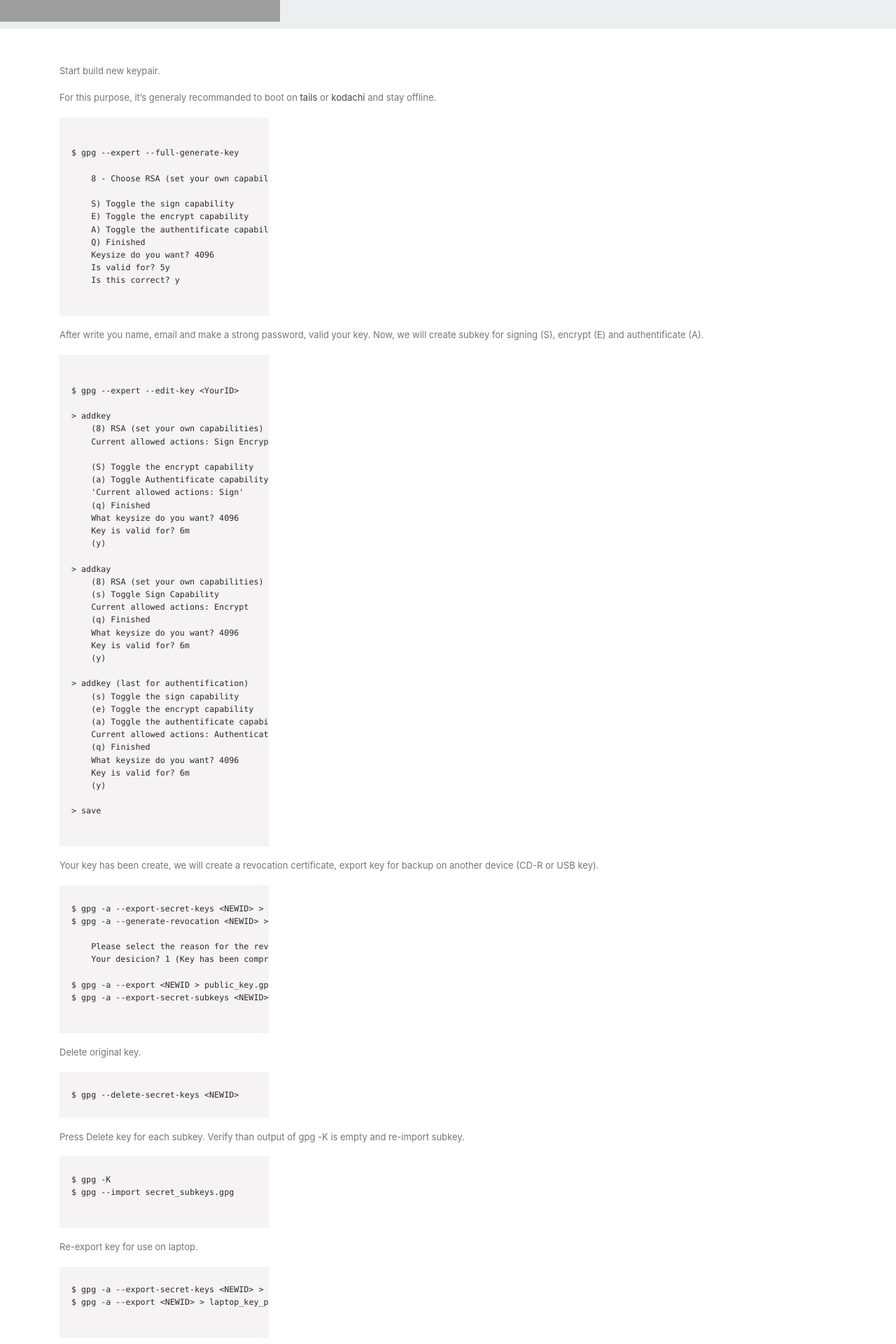
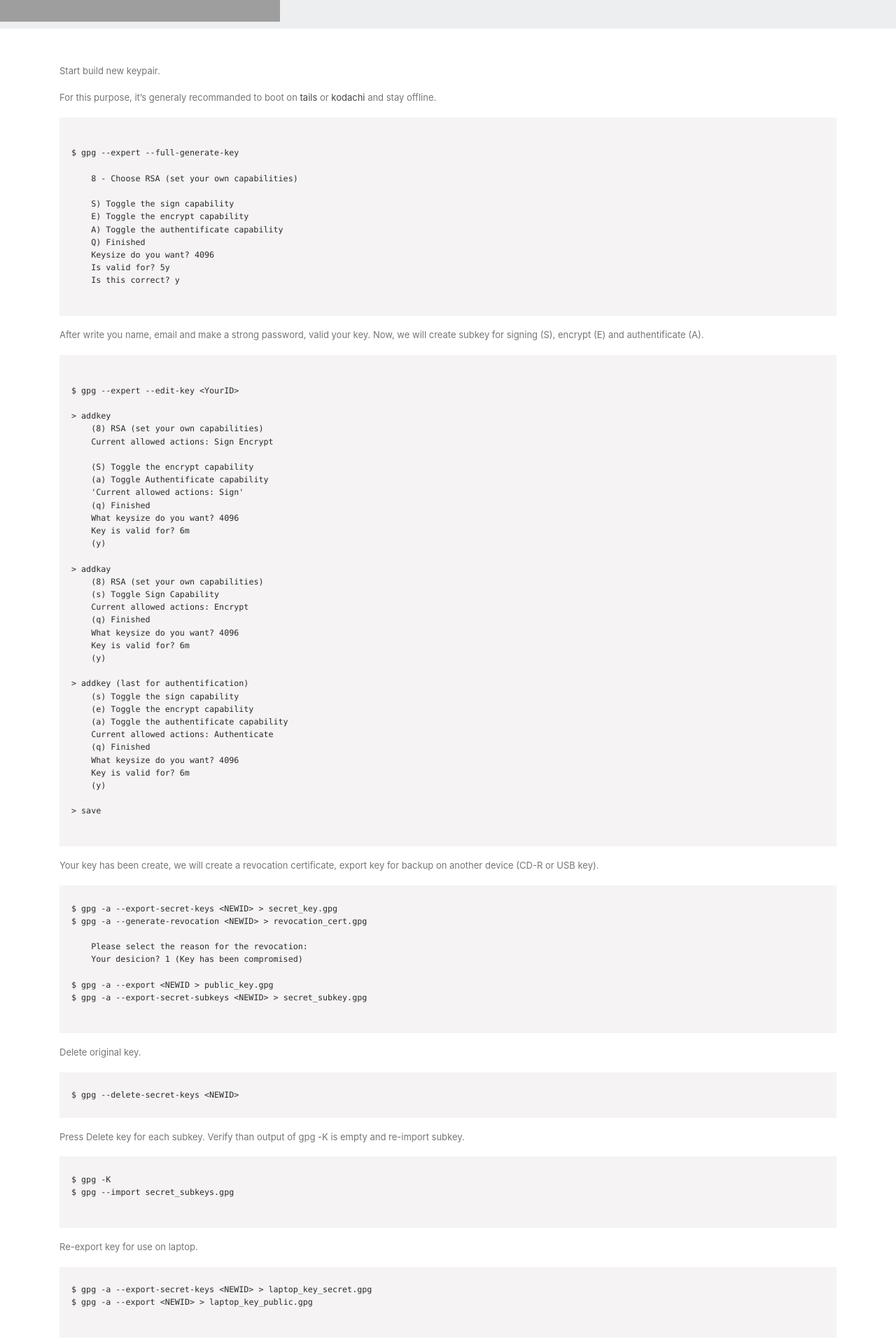
Before and after one commit to szorfein/szorfein.github.io, a Jekyll site: the page built from _posts/2017-08-09-build-secure-gpg-key.md, in a window 1280 px wide. Shown: the part 314-2234 px from the top of the page at 70% size. Built offline with Jekyll 4.4.1, drawn with Linux system fonts in a browser that asks for light colours; comment, search, counter and statistics services are not loaded; some of the changed text lies outside the part shown.

Commit message:
css class md-desktop pre

```diff
--- a/_layouts/portfolio-detail.html
+++ b/_layouts/portfolio-detail.html
@@ -4,7 +4,9 @@ layout: default
 
 {% capture pageContent %} {{ page.content }} {% endcapture %}
 <div class="container">
+    <div class="md-desktop">
     {% include portfolio-detail.html color=pageContent %}
+    </div>
 </div>
 
 <div class="container">
--- a/assets/main.css
+++ b/assets/main.css
@@ -199,8 +199,6 @@ body, html, p {
     padding: 2em 17px;
     background-color: rgba(232,228,228,.45);
     line-height: 1.4rem;
-    width: 23rem;
-    overflow: auto;
 }
 
 .main-markdown h3 {
@@ -224,3 +222,15 @@ body, html, p {
 .navbar-toggler-right {
     top: 2px;
 }
+
+@media (min-width: 992px) {
+    .md-desktop pre {
+        width: 23rem;
+    }
+}
+
+@media (min-width: 1140px) {
+    .md-desktop pre {
+        width: 27rem;
+    }
+}
```
Also changed, not shown: 1 other file.
